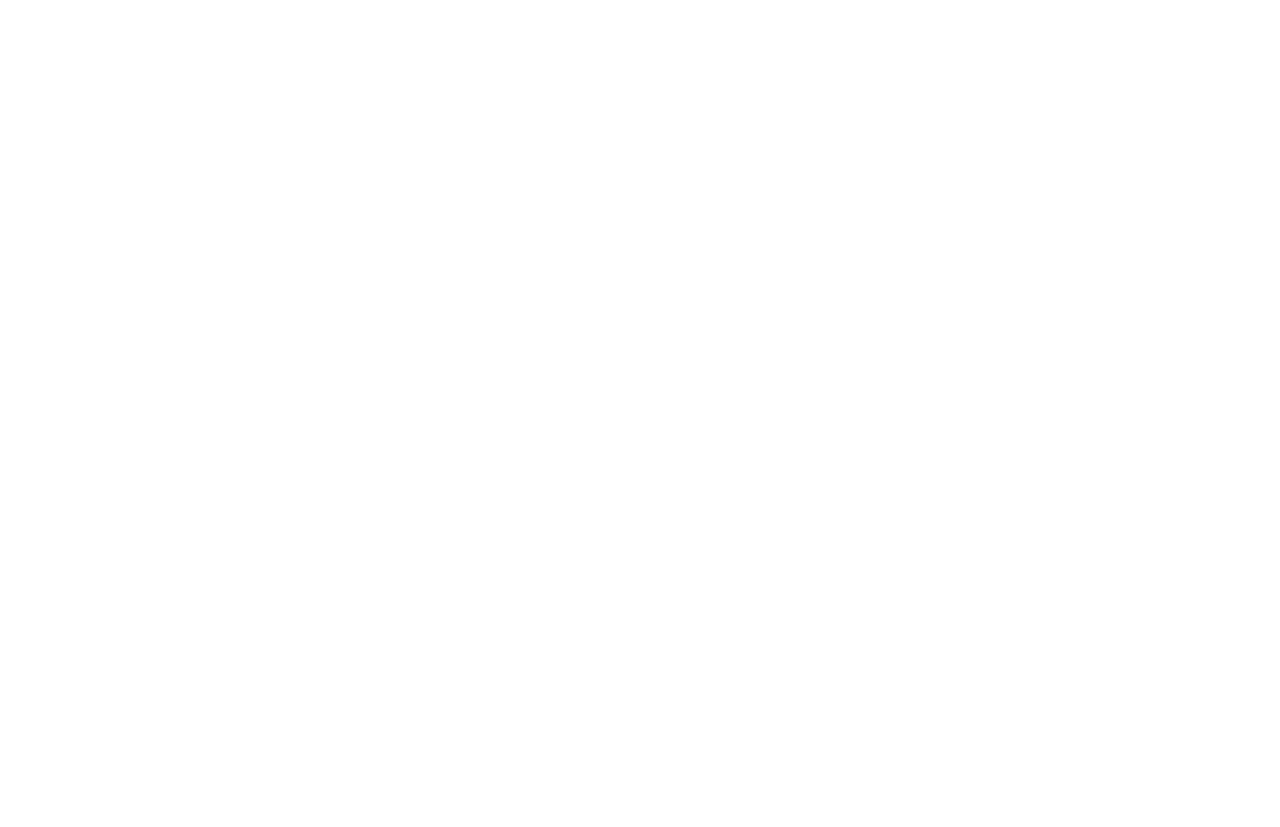
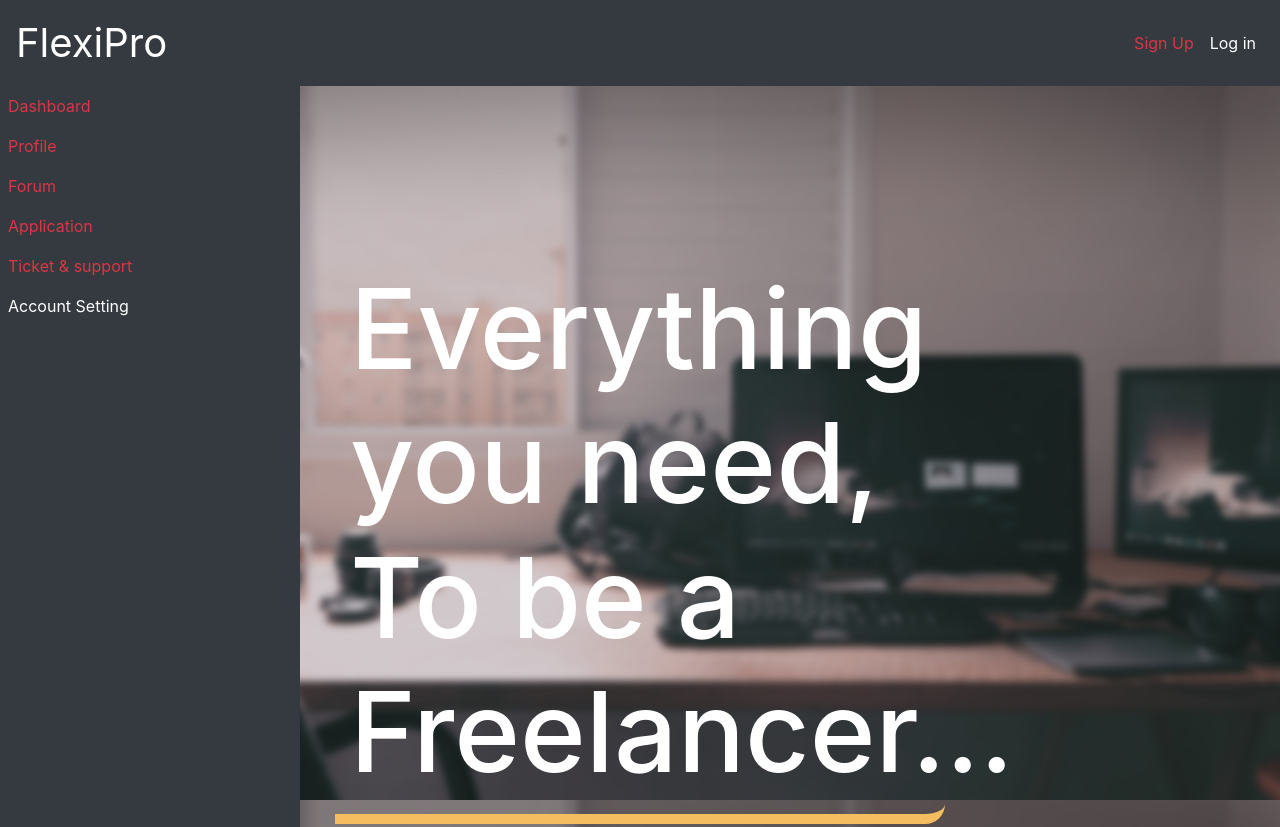
Before and after one commit to FisherSHADOW/bootstrap4-main-page, a plain HTML site: page index.html in a window 1280 px wide. Shown: the top 827 px of the page. Before the commit the page ends 800 px from the top, so only its background shows below. Drawn offline with nearby package versions, Linux system fonts and the light colour scheme.

Commit message:
side bar & article added

```diff
--- a/index.html
+++ b/index.html
@@ -4,13 +4,84 @@
     <!-- Required meta tags -->
     <meta charset="utf-8">
     <meta name="viewport" content="width=device-width, initial-scale=1, shrink-to-fit=no">
+    <!-- font awesome -->
+    <link rel="stylesheet" href="https://cdnjs.cloudflare.com/ajax/libs/font-awesome/6.4.0/css/all.min.css"
+    integrity="sha512-iecdLmaskl7CVkqkXNQ/ZH/XLlvWZOJyj7Yy7tcenmpD1ypASozpmT/E0iPtmFIB46ZmdtAc9eNBvH0H/ZpiBw=="
+    crossorigin="anonymous" referrerpolicy="no-referrer" />
+    <!-- Bootstrap CSS -->
+    <link rel="stylesheet" href="https://cdn.jsdelivr.net/npm/bootstrap@4.0.0/dist/css/bootstrap.min.css"
+    integrity="sha384-Gn5384xqQ1aoWXA+058RXPxPg6fy4IWvTNh0E263XmFcJlSAwiGgFAW/dAiS6JXm" crossorigin="anonymous">
+    <!-- normalize css     -->
+    <link rel="stylesheet" href="normalize.css">
+    <!-- main css  -->
+    <link rel="stylesheet" href="style.css">
+    <!-- breakpoints -->
+    <link rel="stylesheet" href="breakpoints.css">
+    <title></title>
+</head>
+<body>
+  <nav class="navbar navbar-expand-lg navbar-light bg-dark">
+    <a class="navbar-brand text-white" href="#">FlexiPro</a>
+    <button class="navbar-toggler" type="button" data-toggle="collapse" data-target="#navbarSupportedContent" aria-controls="navbarSupportedContent" aria-expanded="false" aria-label="Toggle navigation">
+                  <span class="navbar-toggler-icon bg-danger"></span>
+              </button>
+    <div class="collapse navbar-collapse " id="navbarSupportedContent">
+      <ul class="navbar-nav mr-auto flex-column vertical-nav bg-dark ">
+        <li class="nav-item">
+          <a class="nav-link text-danger" href="#">Dashboard</a>
+        </li>
+        <li class="nav-item">
+          <a class="nav-link text-danger" href="#">Profile</a>
+        </li>
+        <li class="nav-item">
+          <a class="nav-link text-danger" href="#">Forum</a>
+        </li>
+        <li class="nav-item">
+          <a class="nav-link text-danger" href="#"> Application</a>
+        </li>
+        </li>
+        <li class="nav-item text-danger">
+          <a class="nav-link text-danger" href="#">Ticket & support</a>
+        </li>
+        <li class="nav-item text-danger">
+          <a class="nav-link text-white" href="#">Account Setting</a>
+        </li>
+      </ul>
+      <ul class="navbar-nav ml-auto">
+        <li class="nav-item">
+          <a class="nav-link text-danger" href="#">Sign Up</a>
+        </li>
+        <li class="nav-item">
+          <a class="nav-link text-white" href="#">Log in</a>
+        </li>
+          <div class="dropdown-menu" aria-labelledby="navbarDropdown">
+            <a class="dropdown-item text-danger" href="#">Action</a>
 
-    <!-- Bootstrap CSS -->
-    <link rel="stylesheet" href="https://cdn.jsdelivr.net/npm/bootstrap@4.0.0/dist/css/bootstrap.min.css" integrity="sha384-Gn5384xqQ1aoWXA+058RXPxPg6fy4IWvTNh0E263XmFcJlSAwiGgFAW/dAiS6JXm" crossorigin="anonymous">
+          </div>
+        </li>
+      </ul>
+    </div>
+  </nav>
+  <div id="article" class="container  col-xl-6 col-lg-5 col-md-12 col-sm-12" >
+    <h1>
+      Everything you need, To be a  Freelancer...
+    </h1>
+    <h2>
 
-    <title></title>
-  </head>
-  <body>
+      Are you tired of the traditional 9-to-5 grind? Do you crave the freedom and flexibility to work on your own terms? Look no further than our freelancing website! Our platform connects businesses with talented freelancers from around the world, providing a seamless and secure way to collaborate on projects big and small. With a wide range of categories and skill sets available, you'll find everything you need to take your career to the next level. Join our community today and start working smarter, not harder.    </h2>
+
+  </div>
+
+
+        <!-- Optional JavaScript -->
+        <!-- jQuery first, then Popper.js, then Bootstrap JS -->
+
+        <script src="https://code.jquery.com/jquery-3.2.1.slim.min.js" integrity="sha384-KJ3o2DKtIkvYIK3UENzmM7KCkRr/rE9/Qpg6aAZGJwFDMVNA/GpGFF93hXpG5KkN" crossorigin="anonymous"></script>
+        <script src="https://cdn.jsdelivr.net/npm/popper.js@1.12.9/dist/umd/popper.min.js" integrity="sha384-ApNbgh9B+Y1QKtv3Rn7W3mgPxhU9K/ScQsAP7hUibX39j7fakFPskvXusvfa0b4Q" crossorigin="anonymous"></script>
+        <script src="https://cdn.jsdelivr.net/npm/bootstrap@4.0.0/dist/js/bootstrap.min.js" integrity="sha384-JZR6Spejh4U02d8jOt6vLEHfe/JQGiRRSQQxSfFWpi1MquVdAyjUar5+76PVCmYl" crossorigin="anonymous"></script>
+      </body>
+    </html>
+
 
 
 
--- a/style.css
+++ b/style.css
@@ -0,0 +1,60 @@
+body{
+    background-color: #c7c6c0;
+    background-image: url(./assets/images/bgg.jpg);
+    background-size: cover;
+    background-attachment: fixed;
+    background-repeat: no-repeat;
+
+}
+.navbar-brand{
+    font-size: 40px;
+    z-index: 10;
+}
+
+
+#article{
+    margin-top: 10rem;
+}
+
+  h1{
+    font-size: 7rem;
+    border-bottom: solid #f6bd60 10px;
+    color: #ffffff !important;
+    border-bottom-right-radius: 20px;
+    box-sizing: border-box;
+    padding: 15px;
+  }
+  h2{
+    font-size: 1.9rem;
+    color: #eee4e1;
+    background-color: #20202043;
+    border-radius: 10px;
+    box-sizing: border-box;
+    padding: 10px;
+
+  }
+
+
+
+
+
+
+
+
+
+
+
+
+
+  @media (min-width:992px) {
+    .vertical-nav {
+        position: fixed;
+        top: 56px;
+        left: 0;
+        width: 300px;
+        height: 100%;
+        background-color: #f8f8f8;
+        overflow-y: auto;
+        padding-top: 30px
+      }
+  }
```
Also changed, not shown: assets/images/bg.jpg (added), assets/images/bgg.jpg (added).
